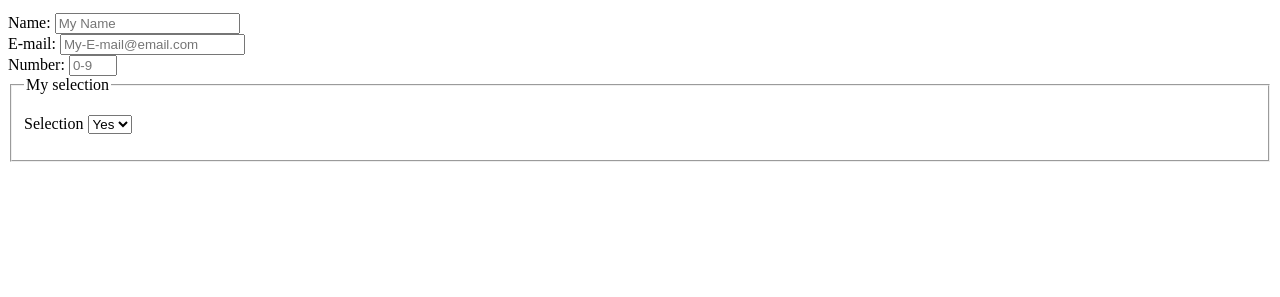
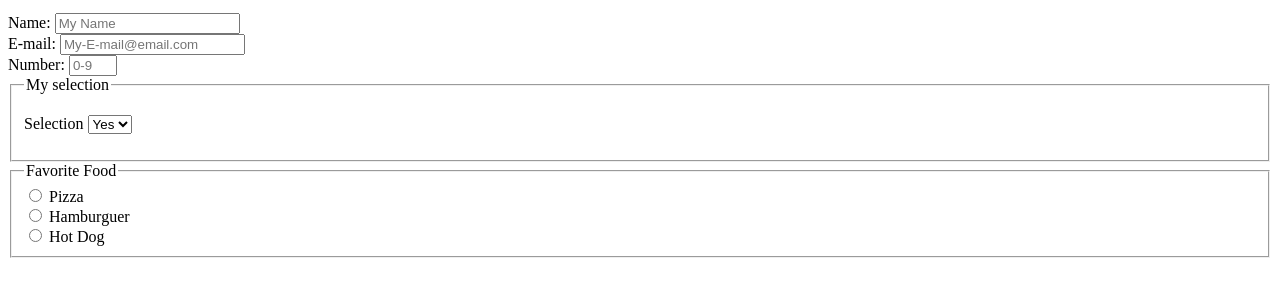
Before and after one commit to zkr024/Exersice, a plain HTML site: page fcc-test-suite-template-master/index.html in a window 1280 px wide. Shown: the part 101-398 px from the top of the page. Drawn offline with Linux system fonts and the light colour scheme.

Commit message:
Ingresando el segundo fieldset

```diff
--- a/fcc-test-suite-template-master/index.html
+++ b/fcc-test-suite-template-master/index.html
@@ -17,7 +17,6 @@
       <br/>
       <label for="number" id="number-label">Number: </label><input type="number" id="number" name="number" min="0" max="9" placeholder="0-9"></input>
       <br/>
-    </form>
 
       <fieldset>
         <legend>My selection</legend>
@@ -29,6 +28,18 @@
            </select>
         </p>
      </fieldset>
+     <fieldset>
+      <legend>Favorite Food</legend>
+      <input type = "radio" name = "food" id = "pizza" value="pizza">                   <label for="pizza">Pizza</label><br/>
+      <input type = "radio" name = "food" id = "hamburguer" value="hamburguer">                   <label for="hambueguer">Hamburguer</label><br/>
+      <input type = "radio" name = "food" id = "hot-dog" value="hot-dog">                   <label for="hot-dog">Hot Dog</label><br/>
+    </fieldset>
+
+    </form>
+
+
+
+
 
 
 
```
Lines whose indentation alone changed are shown as unchanged.
